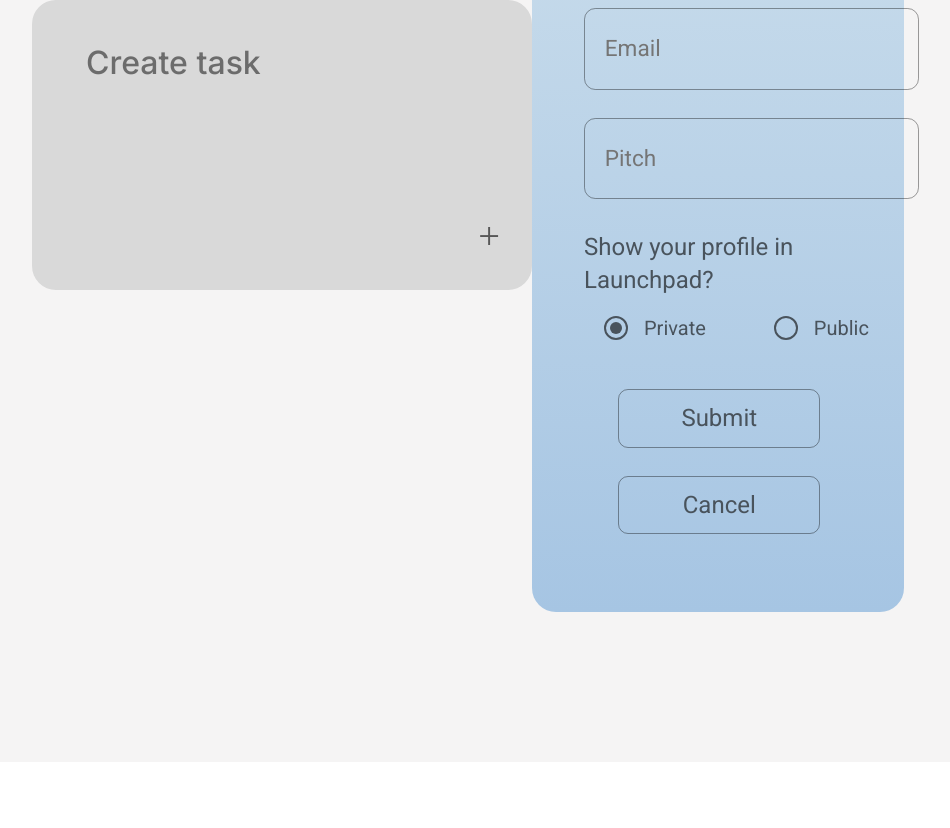
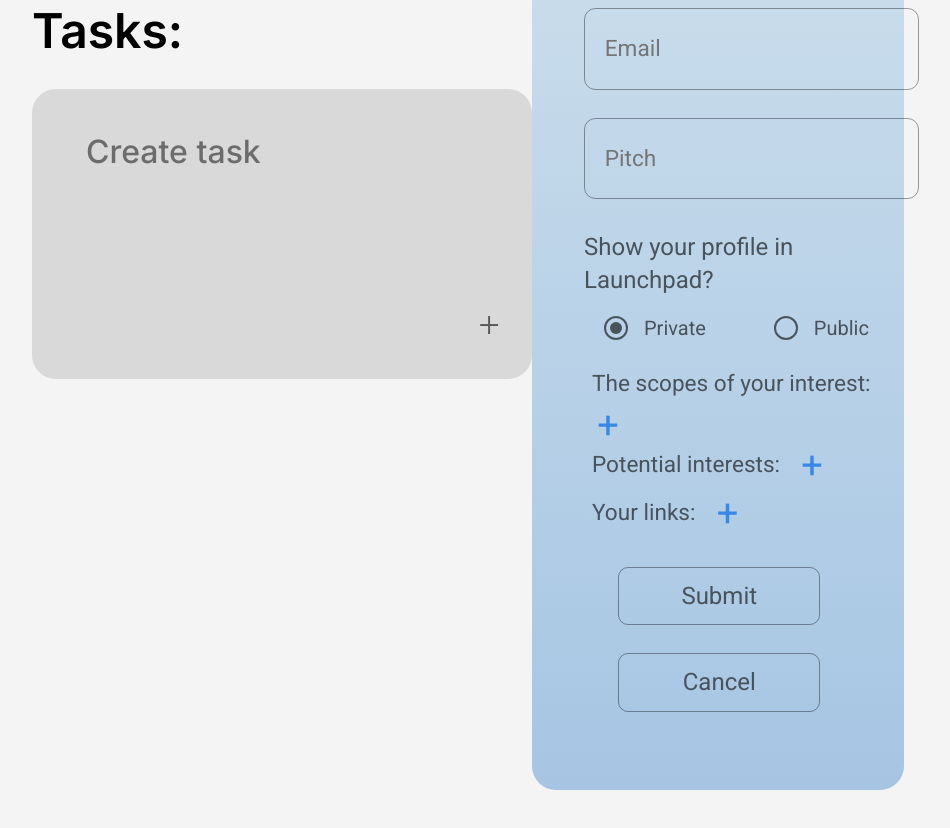
Before and after one commit to ElenaDzu/Test-Task, a React (Create React App) app: page / in a window 1280 px wide. Shown: the part 1110-1938 px from the top of the page, without its empty margins (178-1128 px from the left). Built offline with nearby package versions, Linux system fonts and the light colour scheme.

Commit message:
добавление тэгов

```diff
--- a/package.json
+++ b/package.json
@@ -6,6 +6,7 @@
     "@testing-library/jest-dom": "^5.17.0",
     "@testing-library/react": "^13.4.0",
     "@testing-library/user-event": "^13.5.0",
+    "classnames": "^2.5.1",
     "react": "^18.3.1",
     "react-dom": "^18.3.1",
     "react-scripts": "^3.0.1",
--- a/src/blocks/form/__user-preference/form__user-preference.css
+++ b/src/blocks/form/__user-preference/form__user-preference.css
@@ -3,13 +3,12 @@
 }
 
 .form__interest-block {
-  display: flex;
-  flex-wrap: wrap;
+    display: flex;
+    flex-wrap: wrap;
 }
 
 .form__label-preference {
     display: grid;
-    grid-area: form__label-preference;
     margin: 8px;
     grid-auto-flow: row;
     white-space: nowrap;
@@ -28,12 +27,10 @@
     align-self: center;
     margin-left: 8px;
     font-size: 38px;
-    grid-area: form__addtag-button;
 }
 
   .form__tag {
     display: grid;
-    grid-area: form__tag;
     width: max-content;
     border: 1px solid rgba(73, 83, 92, 1);
     border-radius: 100px;
--- a/src/components/Preference.js
+++ b/src/components/Preference.js
@@ -1,24 +1,101 @@
-import React from "react";
-import TagOfInterests from "./TagOfInterests";
+import React, { useState, useEffect } from "react";
 
 function Preference({ profile, onChange }) {
+  // Инициализация состояния из localStorage или пустого объекта
+  const [state, setState] = useState(() => {
+    const savedState = localStorage.getItem("preferences");
+    return savedState ? JSON.parse(savedState) : { interests: {}, potentialInterests: {}, links: {} };
+  });
+
+  console.log("Rendering component with state:", JSON.stringify(state));
+
+  // Сохранение состояния в localStorage при каждом обновлении
+  useEffect(() => {
+    localStorage.setItem("preferences", JSON.stringify(state));
+    console.log("State saved to localStorage");
+  }, [state]);
+
+  const addTag = (category) => {
+    setState((prevState) => {
+      const keys = Object.keys(prevState[category]);
+      if (keys.length < 13) {
+        const newKey = `${category}-${keys.length + 1}`;
+        const newState = {
+          ...prevState,
+          [category]: {
+            ...prevState[category],
+            [newKey]: "", // Тег создается пустым
+          },
+        };
+        console.log(`State after addTag to ${category}:`, JSON.stringify(newState));
+        return newState;
+      }
+      console.warn(`Cannot add more tags to ${category}, limit reached.`);
+      return prevState;
+    });
+  };
+
+  const removeTag = (category, key) => {
+    setState((prevState) => {
+      const { [key]: _, ...remainingTags } = prevState[category];
+      const newState = {
+        ...prevState,
+        [category]: remainingTags,
+      };
+      console.log(`State after removeTag from ${category}:`, JSON.stringify(newState));
+      return newState;
+    });
+  };
+
+  const renderTags = (category) => {
+    console.log(`Rendering tags for ${category}:`, state[category]);
+    return Object.keys(state[category]).map((key) => (
+      <span
+        key={key}
+        className="form__tag" // Класс указывается напрямую
+        onClick={() => removeTag(category, key)} // Тег удаляется при нажатии
+      />
+    ));
+  };
+
   return (
     <>
-      <TagOfInterests
-        p="The scopes of your interest:"
-        selectedTags={profile}
-        onChange={onChange}
-      />
-      <TagOfInterests
-        p="Potential interests:"
-        selectedTags={profile} // Добавляем новое состояние
-        onChange={onChange}
-      />
-      <TagOfInterests
-        p="Your links:"
-        selectedTags={profile} // Добавляем новое состояние
-        onChange={onChange}
-      />
+      <div className="form__user-preference">
+        <div className="form__interest-block">
+          <p className="form__label-preference">The scopes of your interest:</p>
+          {renderTags("interests")}
+          <button
+            className="form__addtag-button" // Класс указывается напрямую
+            onClick={() => addTag("interests")}
+          >
+            &#43;
+          </button>
+        </div>
+      </div>
+      <div className="form__user-preference">
+        <div className="form__interest-block">
+          <p className="form__label-preference">Potential interests:</p>
+          {renderTags("potentialInterests")}
+          <button
+            className="form__addtag-button" // Класс указывается напрямую
+            onClick={() => addTag("potentialInterests")}
+          >
+            &#43;
+          </button>
+        </div>
+      </div>
+      <div className="form__user-preference">
+        <div className="form__interest-block">
+          <p className="form__label-preference">Your links:</p>
+          {renderTags("links")}
+          <button
+            className="form__addtag-button" // Класс указывается напрямую
+            onClick={() => addTag("links")}
+          >
+            &#43;
+          </button>
+        </div>
+      </div>
     </>
   );
 }
```
Also changed, not shown: 2 other files (tests, documents, lock files or other folders).
